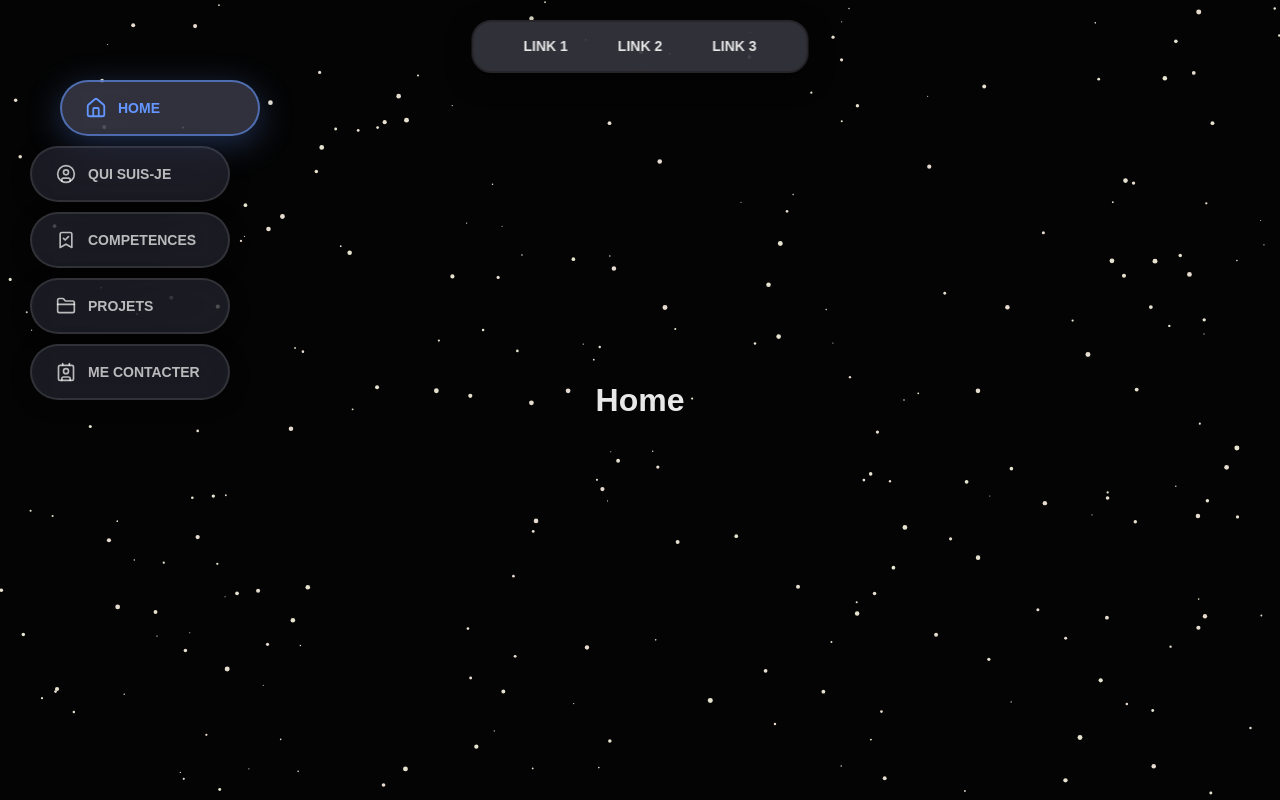
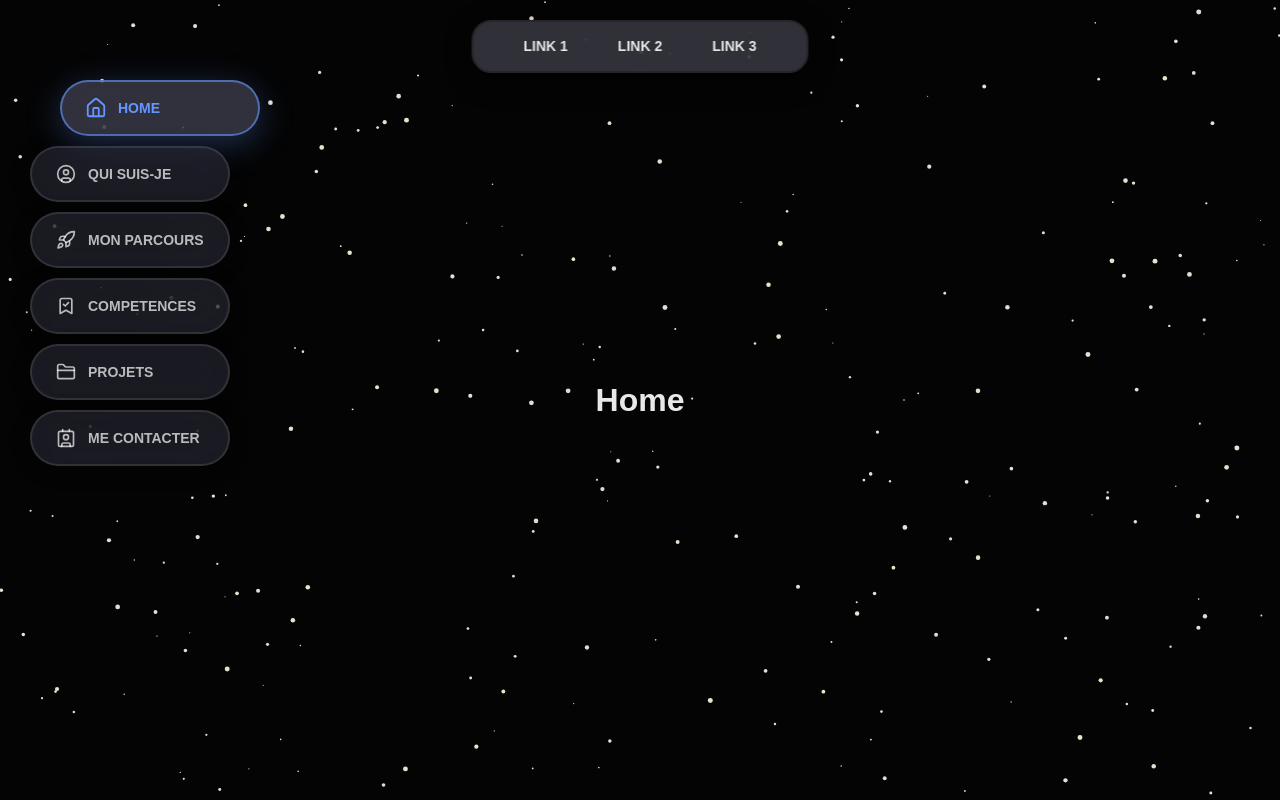
Before and after one commit to TheGeekMax/new.toastcie.dev, a SvelteKit app: page / in a window 1280 px wide. Built offline with nearby package versions, Linux system fonts and the light colour scheme.

Commit message:
ajout de 'mon parcours'

```diff
--- a/src/routes/+page.svelte
+++ b/src/routes/+page.svelte
@@ -5,14 +5,15 @@
     import Sky from '$lib/components/main/sky.svelte';
     import Sidebarlink from '$lib/components/general/navigation/sidebarlink.svelte';
     import { onMount } from 'svelte';
-    import { House, CircleUser, BookmarkCheck, FolderClosed, Contact } from '@lucide/svelte';
+    import { House, CircleUser, BookmarkCheck, FolderClosed, Contact, Rocket } from '@lucide/svelte';
 
     const Sections = {
         HOME: 0,
         ABOUT: 1,
-        SKILLS: 2,
-        PROJECTS: 3,
-        CONTACT: 4
+        JOURNEY: 2,
+        SKILLS: 3,
+        PROJECTS: 4,
+        CONTACT: 5
     } as const;
 
     let selected : number = Sections.HOME;
@@ -62,12 +63,18 @@
         onclick={() => handleClick(Sections.HOME)}
         selected={selected === Sections.HOME}
     ><House size={20} strokeWidth={2}/></Sidebarlink>
-    <Sidebarlink
+        <Sidebarlink
         label="Qui suis-je"
         link="/"
         onclick={() => handleClick(Sections.ABOUT)}
         selected={selected === Sections.ABOUT}
     ><CircleUser size={20} strokeWidth={2}/></Sidebarlink>
+    <Sidebarlink
+        label="Mon parcours"
+        link="/"
+        onclick={() => handleClick(Sections.JOURNEY)}
+        selected={selected === Sections.JOURNEY}
+    ><Rocket size={20} strokeWidth={2}/></Sidebarlink>
     <Sidebarlink
         label="Competences"
         link="/"
@@ -95,6 +102,10 @@
 <Diapositive>
     <Sky topColor="var(--night-color-1)" bottomColor="var(--night-color-2)" />
     <h1>Qui suis-je</h1>
+</Diapositive>
+<Diapositive>
+    <Sky topColor="var(--night-color-2)" bottomColor="var(--night-color-2)" />
+    <h1>Mon parcours</h1>
 </Diapositive>
 <Diapositive>
     <Sky topColor="var(--night-color-2)" bottomColor="var(--night-color-3)" />
```
